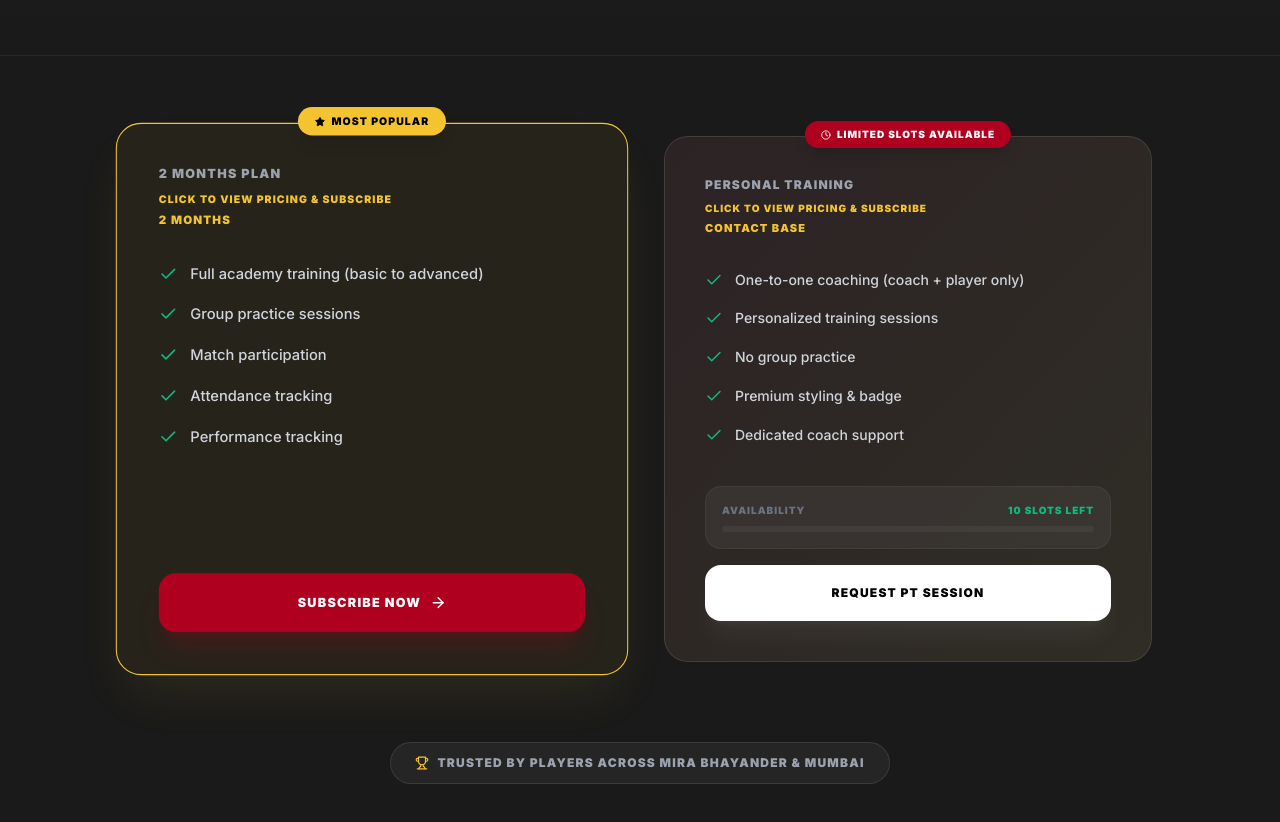
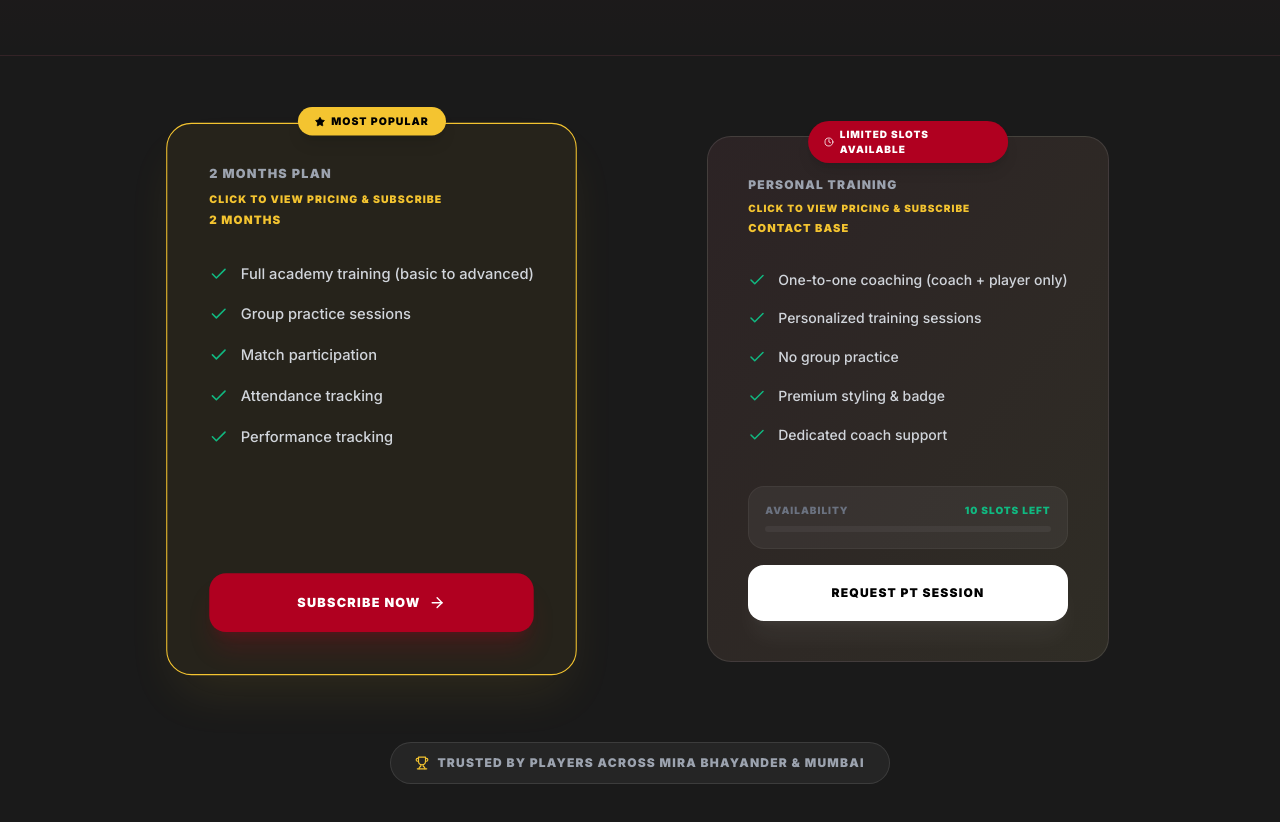
Before and after one commit to Yash115612/samarthcricketacademy, a Next.js app: page /membership in a window 1280 px wide. Shown: the part 420-1242 px from the top of the page. Built offline with nearby package versions, Linux system fonts and the light colour scheme; no server answers.

Commit message:
fix: center plan cards on membership page

```diff
--- a/src/app/(public)/membership/page.tsx
+++ b/src/app/(public)/membership/page.tsx
@@ -59,7 +59,7 @@ export default async function MembershipPage({ searchParams }: { searchParams: {
 
       {/* Plans */}
       <section className="py-20 px-6">
-        <div className="max-w-5xl mx-auto grid grid-cols-1 md:grid-cols-2 gap-12">
+        <div className="max-w-5xl mx-auto grid grid-cols-1 md:grid-cols-2 gap-12 justify-items-center">
           {availablePlans.map((plan) => (
             <div
               key={plan.id}
```
